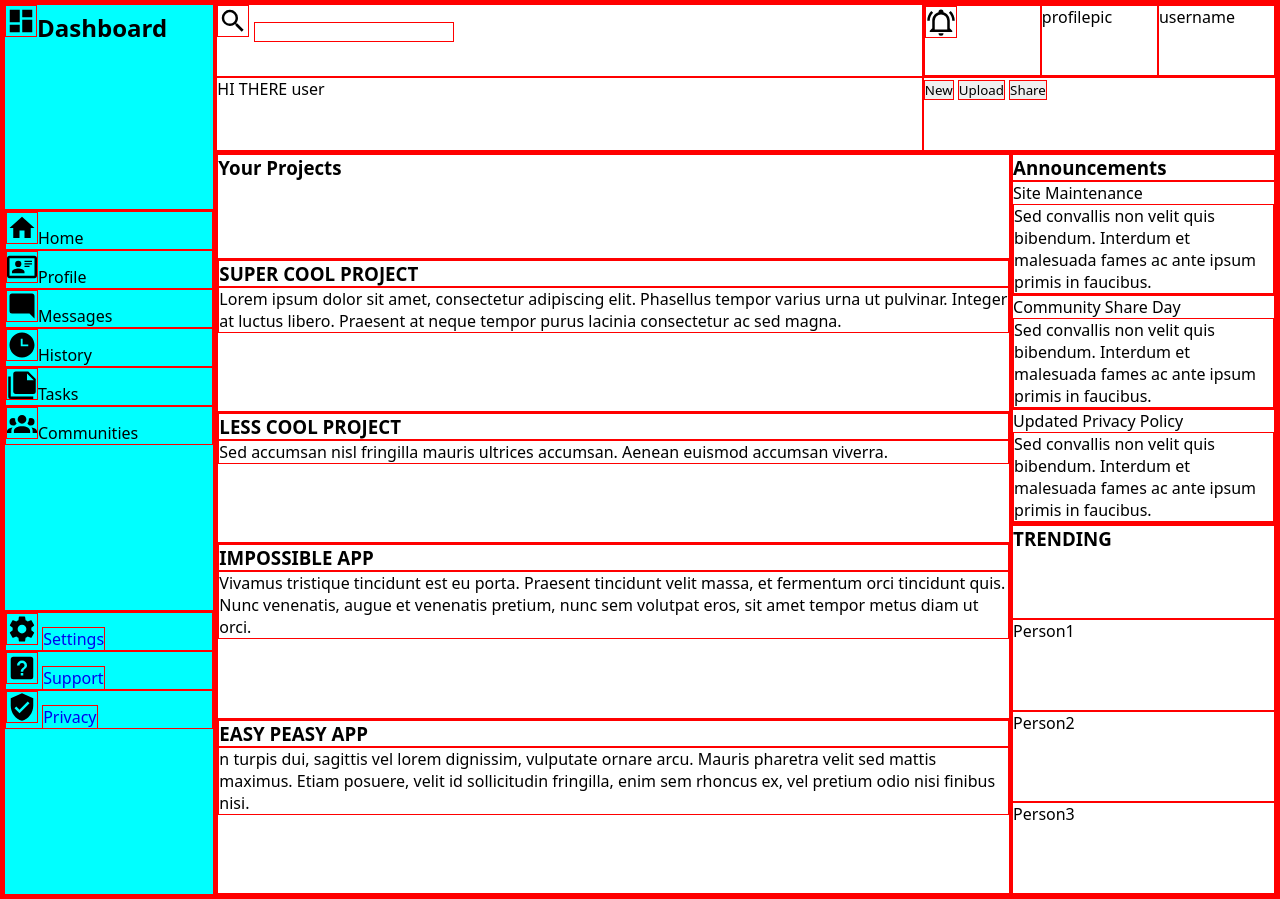
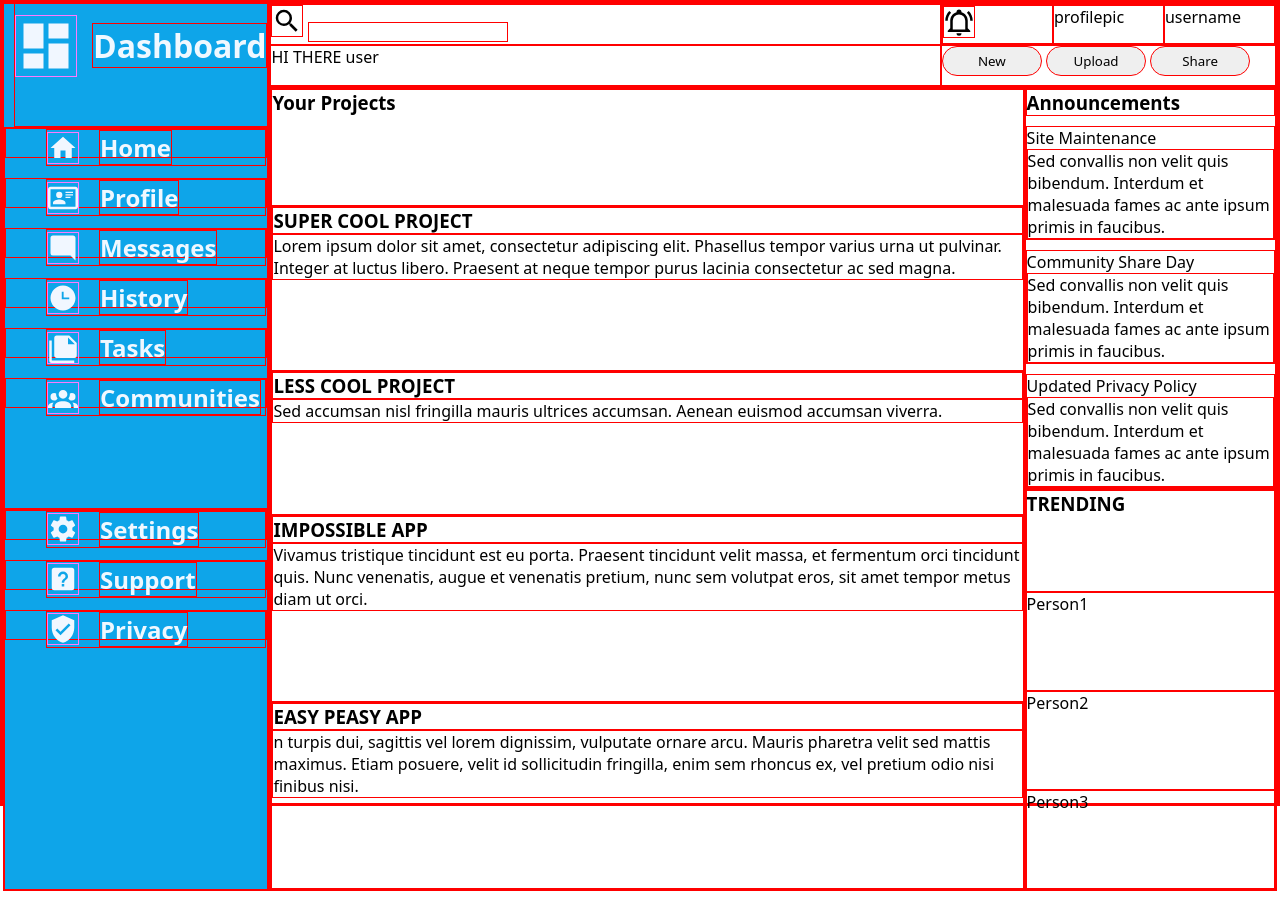
Before and after one commit to IhO17/admin-dashboard, a plain HTML site: page index.html in a window 1280 px wide. Drawn offline with Linux system fonts and the light colour scheme.

Commit message:
finish styling the sidebar

```diff
--- a/index.html
+++ b/index.html
@@ -9,37 +9,71 @@
 <body>
     <div class="container">
         <div class="sidebar">
-            <h2><img class="icon" src="icons/view-dashboard.svg" alt="">Dashboard</h2>
+            <div class="sidebar-title">
+                <img class="title-icon" src="icons/view-dashboard.svg" alt="">
+                <h1>Dashboard</h1></div>
+
             <div class="sidebar-top">
-                <div><img class="icon" src="icons/home.svg" alt="">Home</div>
-                <div><img class="icon" src="icons/card-account-details-outline.svg" alt="">Profile</div>
-                <div><img class="icon" src="icons/message-reply.svg" alt="">Messages</div>
-                <div><img class="icon" src="icons/clock-time-three.svg" alt="">History</div>
-                <div><img class="icon" src="icons/note-multiple.svg" alt="">Tasks</div>
-                <div><img class="icon" src="icons/account-group.svg" alt="">Communities</div>
+                <div>
+                    <a href="#" class="sidebar-item">
+                        <img class="icon" src="icons/home.svg" alt="">
+                        <h2>Home</h2>
+                    </a>
+                </div>
+                <div>
+                    <a href="#" class="sidebar-item">
+                        <img class="icon" src="icons/card-account-details-outline.svg" alt="">
+                        <h2>Profile</h2>
+                    </a>
+                </div>
+                <div>
+                    <a href="#" class="sidebar-item">
+                        <img class="icon" src="icons/message-reply.svg" alt="">
+                        <h2>Messages</h2>
+                    </a>
+                </div>
+                <div>
+                    <a href="#" class="sidebar-item">
+                        <img class="icon" src="icons/clock-time-three.svg" alt="">
+                        <h2>History</h2>
+                    </a>
+                </div>
+                <div>
+                    <a href="#" class="sidebar-item">
+                        <img class="icon" src="icons/note-multiple.svg" alt="">
+                        <h2>Tasks</h2>
+                    </a>
+                </div>
+                <div>
+                    <a href="#" class="sidebar-item">
+                        <img class="icon" src="icons/account-group.svg" alt="">
+                        <h2>Communities</h2>
+                    </a>
+                </div>
             </div>
             <div class="sidebar-bot">
                 <div>
-                    <img class="icon" src="icons/cog.svg" alt="">
-                    <a href="#">Settings</a>
+                    <a href="#" class="sidebar-item"><img class="icon" src="icons/cog.svg" alt="">
+                    <h2>Settings</h2></a>
                 </div>
                 <div>
-                    <img class="icon" src="icons/help-box.svg" alt="">
-                    <a href="#">Support</a>
+                    <a href="#" class="sidebar-item"><img class="icon" src="icons/help-box.svg" alt="">
+                    <h2>Support</h2></a>
                 </div>
                 <div>
-                    <img class="icon" src="icons/shield-check.svg" alt="">
-                    <a href="#">Privacy</a>
+                    <a href="#" class="sidebar-item"><img class="icon" src="icons/shield-check.svg" alt="">
+                    <h2>Privacy</h2></a>
                 </div>
             </div>
         </div>
         <div class="header">
             <div class="searchbar">
-                <img class="icon" src="icons/magnify.svg" alt="">
+                <img class="icon-header" src="icons/magnify.svg" alt="">
                 <input type="text" name="search" id="searchnar">
             </div>
             <div class="header-icons">
-                <div class="alarm"><img class="icon" src="icons/bell-ring-outline.svg" alt=""></div>
+                <div class="alarm">
+                    <img class="icon-header" src="icons/bell-ring-outline.svg" alt=""></div>
                 <div class="profilepic">profilepic</div>
                 <div class="user">username</div>
             </div>
--- a/styles.css
+++ b/styles.css
@@ -6,7 +6,12 @@
     text-decoration: none;
 }
 
+a, a:visited, a:hover, a:active {
+    color: inherit;
+}
+
 .container {
+    height: 100vh;
     display: grid;
     grid-template-columns: 1fr 5fr;
     grid-template-rows: 1fr 5fr;
@@ -14,9 +19,41 @@
 
 .sidebar {
     grid-row: 1 / 3;
-    background-color: aqua;
+    background-color: #0ea5e9;
     display: grid;
     grid-template-columns: 1fr;
+    color: #f0f8ff;
+}
+
+.sidebar-top,
+.sidebar-bot {
+    display: grid;
+    grid-template-columns: 1fr;
+    grid-template-rows: repeat(6, 30px);
+    row-gap: 20px;
+}
+
+.sidebar-item {
+    display: flex;
+    align-items: center;
+    justify-content: start;
+    margin-left: 40px;
+    gap: 20px;
+}
+
+.sidebar-title {
+    display: flex;
+    justify-content: start;
+    align-items: center;
+    margin-left: 10px;
+    margin-top: -40px;
+    gap: 15px;
+}
+
+.title-icon {
+    width: 60px;
+    height: 60px;
+    filter: invert(89%) sepia(59%) saturate(2628%) hue-rotate(179deg) brightness(111%) contrast(103%);
 }
 
 .header-icons {
@@ -44,6 +81,7 @@
 
 .announcements {
     display: grid;
+    gap: 10px;
 }
 
 .trending {
@@ -53,4 +91,16 @@
 .icon {
     width: 30px;
     height: 30px;
+    filter: invert(89%) sepia(59%) saturate(2628%) hue-rotate(179deg) brightness(111%) contrast(103%);
 }
+
+.icon-header {
+    width: 30px;
+    height: 30px;
+}
+
+button {
+    height: 30px;
+    width: 100px;
+    border-radius: 40px;
+}
```
